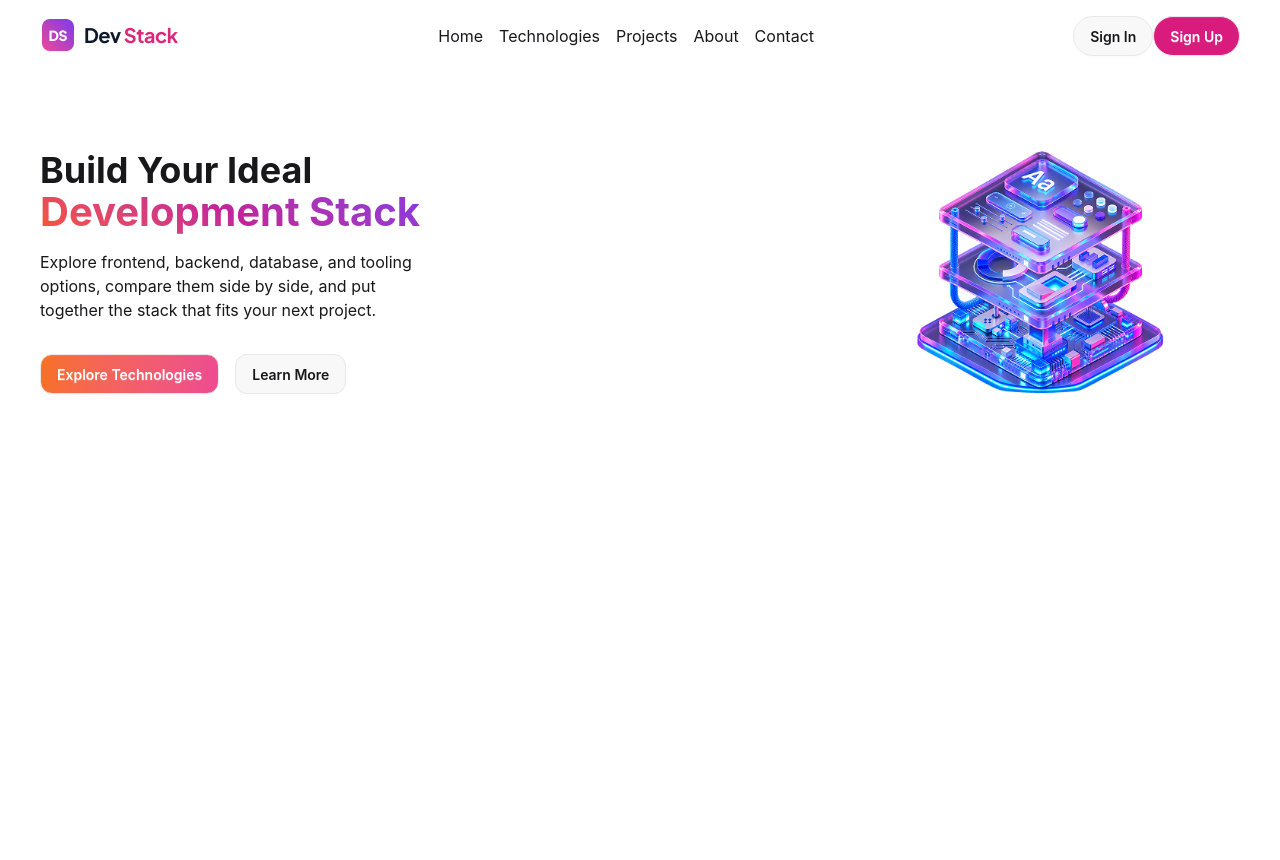
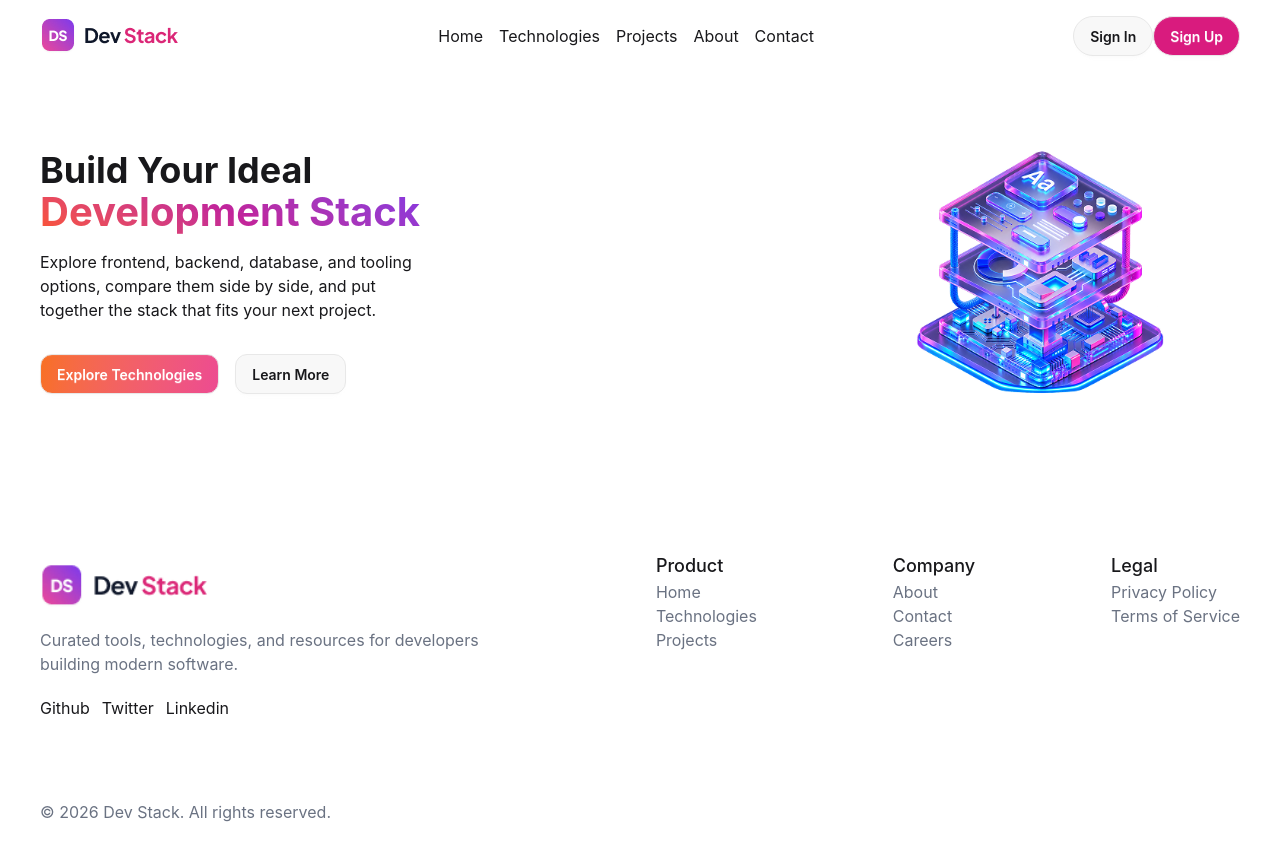
Before and after one commit to MaherabHossain-abhi/devstack-builder-b14, a React (Vite) app: page / in a window 1280 px wide. Shown: the top 860 px of the page. Before the commit the page ends 800 px from the top, so only its background shows below. Built offline with nearby package versions, Linux system fonts and the light colour scheme.

Commit message:
Footer Added

```diff
--- a/src/App.tsx
+++ b/src/App.tsx
@@ -1,5 +1,7 @@
 import Nav from "./components/Nav"
 import Banner from "./components/Banner"
+import Footer from "./components/Footer"
+
 
 function App() {
 
@@ -7,6 +9,8 @@ function App() {
     <>
       <Nav/>
       <Banner/>
+
+      <Footer/>
     </>
   )
 }
--- /dev/null
+++ b/src/components/Footer.tsx
@@ -0,0 +1,41 @@
+import footerImg from "../assets/logo-text.png"
+
+const Footer = () => {
+
+    const data = new Date();
+    const year = data.getFullYear();
+    return (
+        <footer className="flex flex-col sm:flex-row sm:justify-between items-start my-20 gap-5 container mx-auto max-w-300 ">
+            <div className="px-5 py-3 sm:px-0 text-center sm:text-left">
+                <img className="mb-5 w-40 sm:w-42 mx-auto sm:mx-0" src={footerImg} alt="" />
+                <p className="mb-5 text-gray-500 w-full sm:w-120">Curated tools, technologies, and resources for developers building
+                    modern software.</p>
+                <div className='flex gap-3 mb-20 justify-center sm:justify-start'>
+                    <a href="">Github</a>
+                    <a href="">Twitter</a>
+                    <a href="">Linkedin</a>
+                </div>
+                <p className="text-gray-500">&copy; {year} Dev Stack. All rights reserved.</p>
+            </div>
+            <div className="hidden sm:block">
+                <h2 className="text-lg font-medium">Product</h2>
+                <p className="text-gray-500">Home</p>
+                <p className="text-gray-500">Technologies</p>
+                <p className="text-gray-500">Projects</p>
+            </div>
+            <div className="hidden sm:block">
+                <h2 className="text-lg font-medium">Company</h2>
+                <p className="text-gray-500">About</p>
+                <p className="text-gray-500">Contact</p>
+                <p className="text-gray-500">Careers</p>
+            </div>
+            <div className="hidden sm:block">
+                <h2 className="text-lg font-medium">Legal</h2>
+                <p className="text-gray-500">Privacy Policy</p>
+                <p className="text-gray-500">Terms of Service</p>
+            </div>
+        </footer>
+    );
+};
+
+export default Footer;
```
